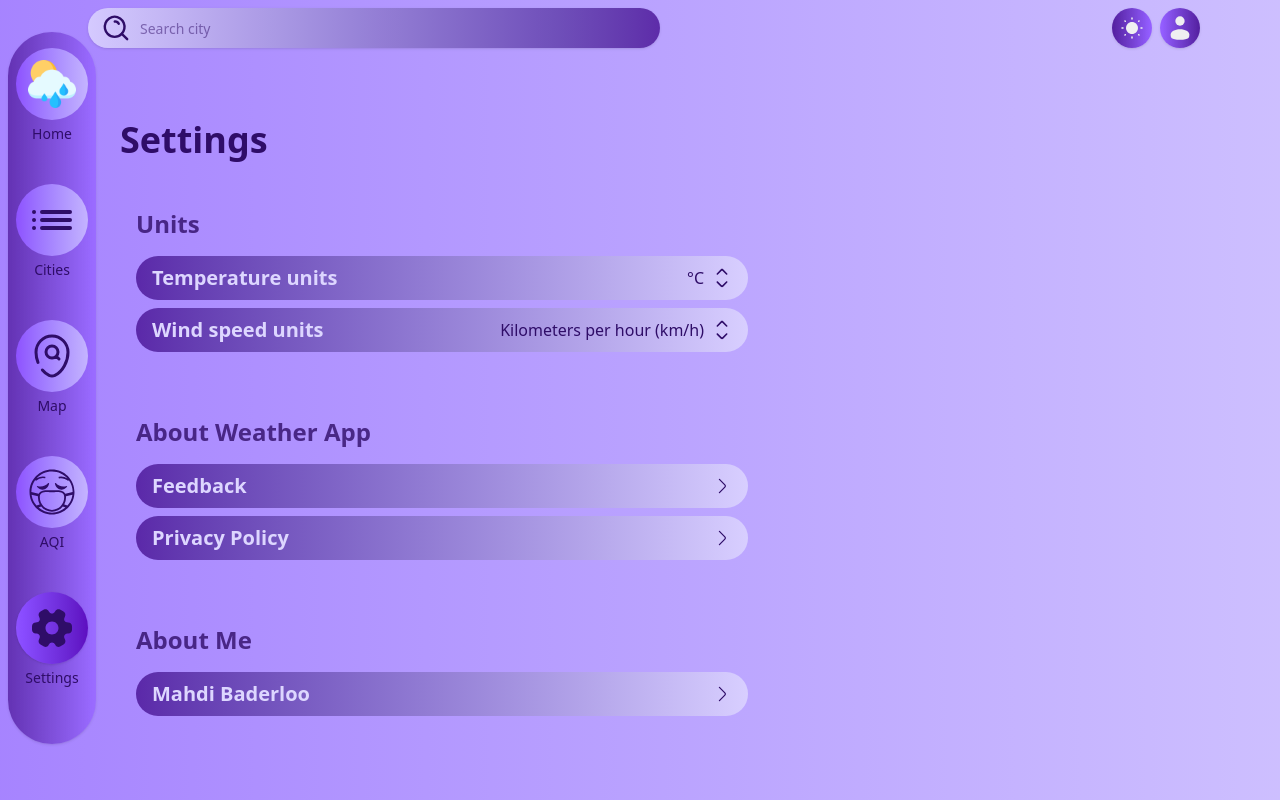
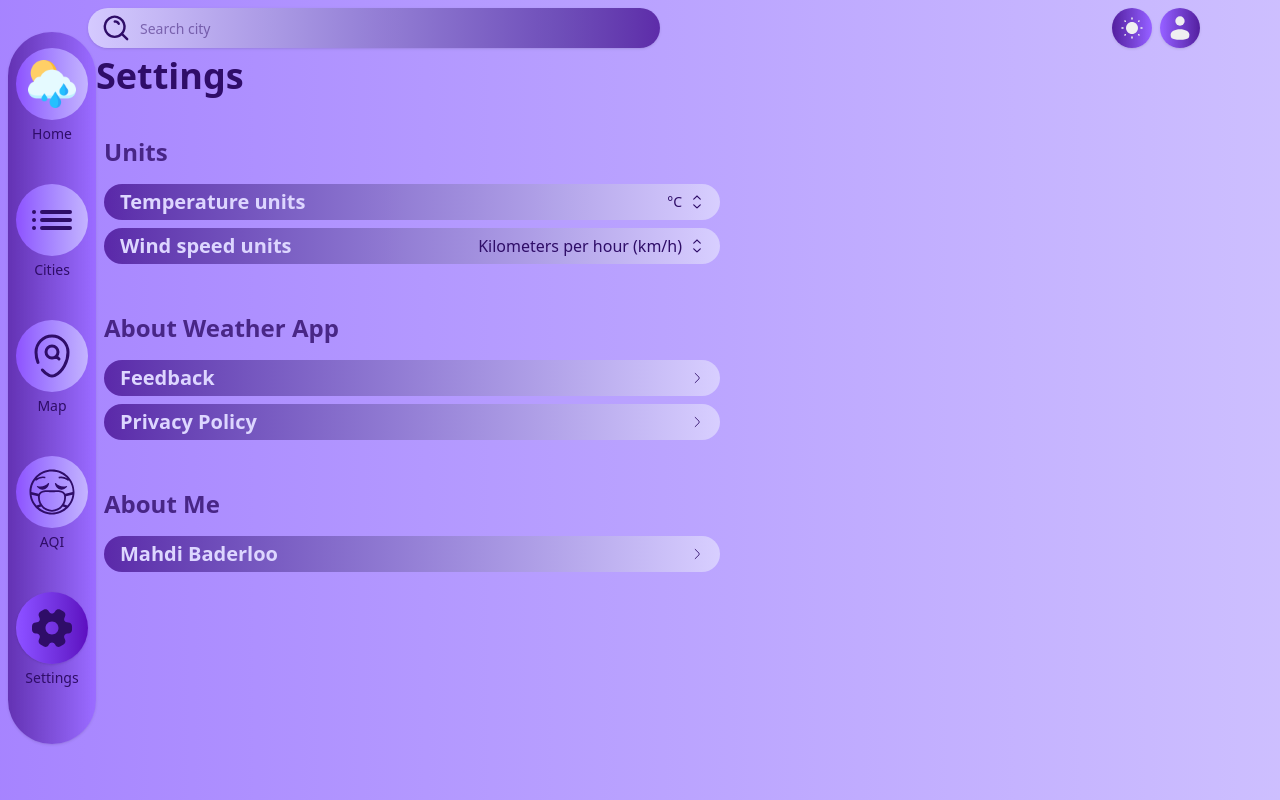
Before and after one commit to mahdibaderloo/weather-app, a React (Vite) app: page /settings in a window 1280 px wide. Built offline with nearby package versions, Linux system fonts and the light colour scheme.

Commit message:
fix Settings styles for laptop size

```diff
--- a/src/components/MainHeader.tsx
+++ b/src/components/MainHeader.tsx
@@ -57,7 +57,7 @@ export default function MainHeader() {
   }
 
   return (
-    <header className="flex items-center justify-between w-full mt-4 lg:mt-2 lg:pr-2 lg:fixed lg:mx-14 lg:w-[90%] 2xl:static 2xl:w-full 2xl:mx-0">
+    <header className="flex items-center justify-between w-full mt-4 lg:mt-2 lg:pr-2 lg:fixed lg:mx-14 lg:w-[90%] 2xl:static 2xl:w-full 2xl:mx-0 z-20">
       <form
         onSubmit={handleSubmitSearch}
         className={`bg-linear-to-r ${
--- a/src/pages/Home.tsx
+++ b/src/pages/Home.tsx
@@ -47,7 +47,7 @@ export default function Home() {
   }
 
   return (
-    <div className="lg:w-[86%] xl:w-[78%] xl:mx-auto h-full lg:relative p-2 md:p-2 lg:p-4 lg:pr-6 lg:mr-4 lg:ml-30 lg:mt-30 2xl:mt-0 2xl:w-full 2xl:ml-0">
+    <div className="lg:w-[86%] xl:w-[78%] xl:mx-auto h-full lg:relative p-2 md:p-2 lg:p-4 lg:pr-6 lg:mr-4 lg:ml-30 lg:mt-30 2xl:mt-0 2xl:w-full 2xl:ml-0 z-50">
       <img
         src={weatherIcon(weather)?.image}
         alt="Background"
--- a/src/pages/Settings.tsx
+++ b/src/pages/Settings.tsx
@@ -39,7 +39,7 @@ export default function Settings() {
 
   return (
     <div
-      className="lg:w-[86%] xl:w-full flex flex-col p-4 lg:p-0 lg:pr-6 lg:mr-4 lg:ml-30 lg:mt-30 2xl:mt-0 2xl:w-full 2xl:ml-0"
+      className="lg:w-[88%] xl:w-full flex flex-col p-4 lg:p-4 lg:ml-20 lg:mt-10 2xl:mt-0 2xl:w-full 2xl:ml-0"
       onClick={() => setClose()}
     >
       <p className="font-bold text-2xl md:text-3xl hidden xl:block xl:text-4xl text-violet-950 dark:text-violet-800">
@@ -62,97 +62,97 @@ export default function Settings() {
         </div>
       </div>
 
-      <ul className="flex flex-col lg:p-4 mt-8 lg:mt-0 xl:mt-8 relative">
-        <p className="font-bold text-lg md:text-xl lg:text-2xl text-violet-950/80 dark:text-violet-800/80">
+      <ul className="flex flex-col lg:p-2 mt-8 lg:mt-0 xl:mt-8 relative">
+        <p className="font-bold text-lg md:text-xl lg:text-sm xl:text-2xl text-violet-950/80 dark:text-violet-800/80">
           Units
         </p>
         <li
-          className="lg:w-[60%] xl:w-1/2 flex items-center justify-between mt-4 bg-linear-to-l from-violet-200/85 to-violet-900/85 dark:from-slate-950/95 dark:to-violet-950/60 rounded-full py-2 px-4 cursor-pointer"
+          className="lg:w-[70%] xl:w-1/2 flex items-center justify-between mt-4 bg-linear-to-l from-violet-200/85 to-violet-900/85 dark:from-slate-950/95 dark:to-violet-950/60 rounded-full py-2 lg:py-1 px-4 cursor-pointer"
           onClick={() => toggleUnit()}
         >
-          <p className="text-violet-200 font-semibold md:text-lg lg:text-xl">
+          <p className="text-violet-200 font-semibold md:text-lg lg:text-sm xl:text-xl">
             Temperature units
           </p>
           <div className="flex items-center gap-2">
-            <span className="text-violet-950 dark:text-violet-800 font-medium">
+            <span className="text-violet-950 dark:text-violet-800 font-medium lg:text-sm">
               °{unit}
             </span>
             <img
               src={theme === "dark" ? arrowsDarkIcon : arrowsIcon}
               alt="Arrow icon"
-              className="w-5"
+              className="w-5 lg:w-3.5"
             />
           </div>
         </li>
         <li
-          className="lg:w-[60%] xl:w-1/2 flex items-center justify-between mt-2 bg-linear-to-l from-violet-200/85 to-violet-900/85 dark:from-slate-950/95 dark:to-violet-950/60 rounded-full py-2 px-4 cursor-pointer"
+          className="lg:w-[70%] xl:w-1/2 flex items-center justify-between mt-2 bg-linear-to-l from-violet-200/85 to-violet-900/85 dark:from-slate-950/95 dark:to-violet-950/60 rounded-full py-2 lg:py-1 px-4 cursor-pointer"
           onClick={handleOpenModal}
         >
-          <p className="text-violet-200 font-semibold md:text-lg lg:text-xl">
+          <p className="text-violet-200 font-semibold md:text-lg lg:text-sm xl:text-xl">
             Wind speed units
           </p>
           <div className="flex items-center gap-2 select-none">
-            <span className="text-violet-950 dark:text-violet-800 font-medium hidden lg:block">
+            <span className="text-violet-950 dark:text-violet-800 font-medium hidden xl:block">
               {windUnitFullName}
             </span>
-            <span className="text-violet-950 dark:text-violet-800 font-medium lg:hidden">
+            <span className="text-violet-950 dark:text-violet-800 font-medium lg:text-sm xl:hidden">
               {windUnit}
             </span>
             <img
               src={theme === "dark" ? arrowsDarkIcon : arrowsIcon}
               alt="Arrow icon"
-              className="w-5"
+              className="w-5 lg:w-3.5"
             />
           </div>
         </li>
         {isOpen && <SettingsModal />}
       </ul>
 
-      <ul className="flex flex-col lg:p-4 mt-8 lg:mt-0 xl:mt-8">
-        <p className="font-bold text-lg md:text-xl lg:text-2xl text-violet-950/80 dark:text-violet-800/80">
+      <ul className="flex flex-col lg:p-2 mt-8 lg:mt-0 xl:mt-8">
+        <p className="font-bold text-lg md:text-xl lg:text-sm xl:text-2xl text-violet-950/80 dark:text-violet-800/80">
           About Weather App
         </p>
         <li
-          className="lg:w-[60%] xl:w-1/2 flex items-center justify-between mt-4 bg-linear-to-l from-violet-200/85 to-violet-900/85 dark:from-slate-950/95 dark:to-violet-950/60 rounded-full py-2 px-4 cursor-pointer"
+          className="lg:w-[70%] xl:w-1/2 flex items-center justify-between mt-4 bg-linear-to-l from-violet-200/85 to-violet-900/85 dark:from-slate-950/95 dark:to-violet-950/60 rounded-full py-2 lg:py-1 px-4 cursor-pointer"
           onClick={handleClickFeedback}
         >
-          <p className="text-violet-200 font-semibold md:text-lg lg:text-xl">
+          <p className="text-violet-200 font-semibold md:text-lg lg:text-sm xl:text-xl">
             Feedback
           </p>
           <img
             src={theme === "dark" ? arrowRightDarkIcon : arrowRightIcon}
             alt="Arrow icon"
-            className="w-5"
+            className="w-5 lg:w-3.5"
           />
         </li>
-        <li className="lg:w-[60%] xl:w-1/2 flex items-center justify-between mt-2 bg-linear-to-l from-violet-200/85 to-violet-900/85 dark:from-slate-950/95 dark:to-violet-950/60 rounded-full py-2 px-4 cursor-pointer">
-          <p className="text-violet-200 font-semibold md:text-lg lg:text-xl">
+        <li className="lg:w-[70%] xl:w-1/2 flex items-center justify-between mt-2 bg-linear-to-l from-violet-200/85 to-violet-900/85 dark:from-slate-950/95 dark:to-violet-950/60 rounded-full py-2 lg:py-1 px-4 cursor-pointer">
+          <p className="text-violet-200 font-semibold md:text-lg lg:text-sm xl:text-xl">
             Privacy Policy
           </p>
           <img
             src={theme === "dark" ? arrowRightDarkIcon : arrowRightIcon}
             alt="Arrow icon"
-            className="w-5"
+            className="w-5 lg:w-3.5"
           />
         </li>
       </ul>
 
-      <div className="flex flex-col lg:p-4 mt-8 lg:mt-0 xl:mt-8">
-        <p className="font-bold text-lg md:text-xl lg:text-2xl text-violet-950/80 dark:text-violet-800/80">
+      <div className="flex flex-col lg:p-2 mt-8 lg:mt-0 xl:mt-8">
+        <p className="font-bold text-lg md:text-xl lg:text-sm xl:text-2xl text-violet-950/80 dark:text-violet-800/80">
           About Me
         </p>
         <a
           href="https://github.com/mahdibaderloo"
           target="blank"
-          className="lg:w-[60%] xl:w-1/2   flex items-center justify-between mt-4 bg-linear-to-l from-violet-200/85 to-violet-900/85 dark:from-slate-950/95 dark:to-violet-950/60 rounded-full py-2 px-4 cursor-pointer"
+          className="lg:w-[70%] xl:w-1/2   flex items-center justify-between mt-4 bg-linear-to-l from-violet-200/85 to-violet-900/85 dark:from-slate-950/95 dark:to-violet-950/60 rounded-full py-2 lg:py-1 px-4 cursor-pointer"
         >
-          <span className="text-violet-200 font-semibold md:text-lg lg:text-xl">
+          <span className="text-violet-200 font-semibold md:text-lg lg:text-sm xl:text-xl">
             Mahdi Baderloo
           </span>
           <img
             src={theme === "dark" ? arrowRightDarkIcon : arrowRightIcon}
             alt="Arrow icon"
-            className="w-5"
+            className="w-5 lg:w-3.5"
           />
         </a>
       </div>
```
